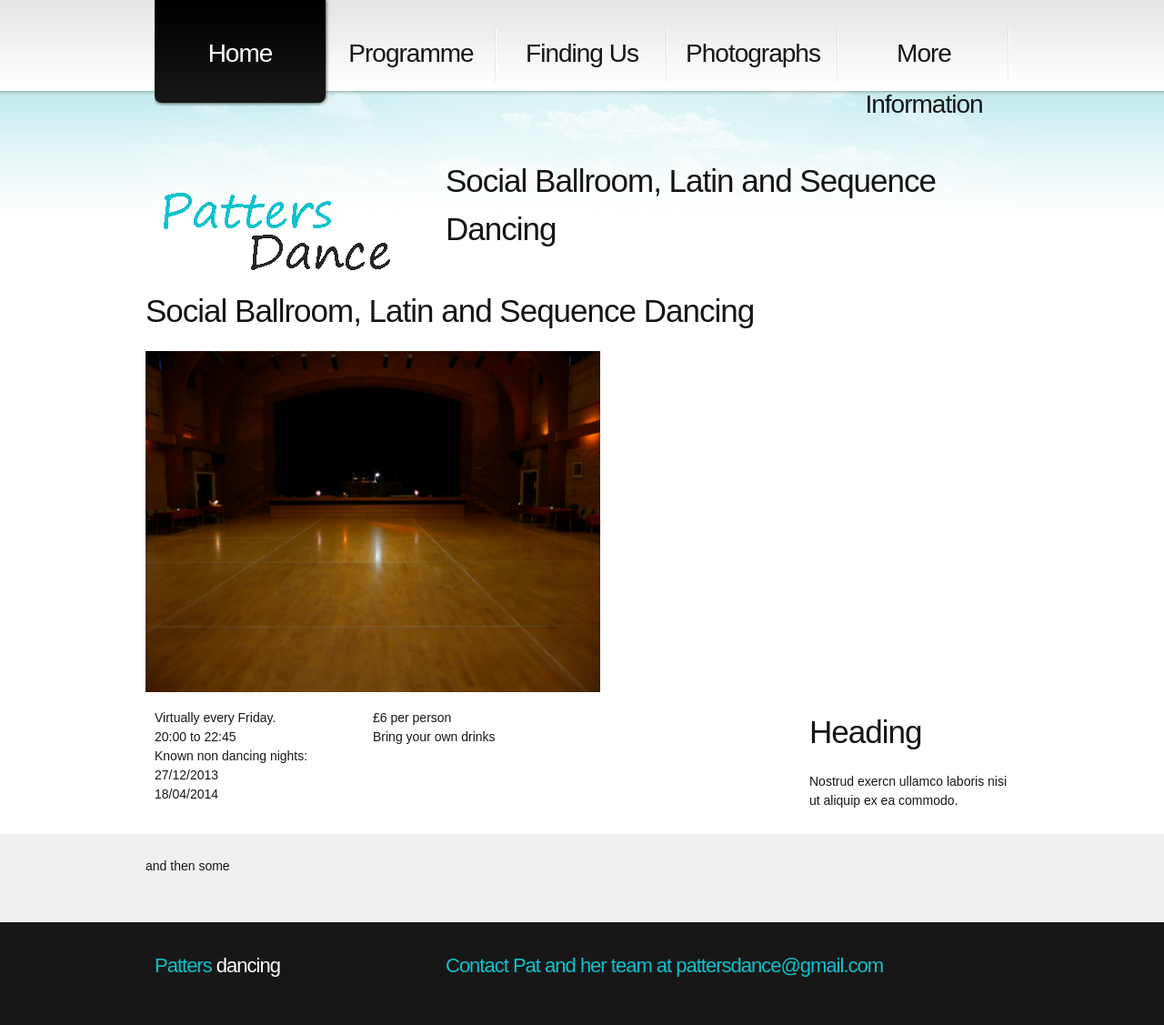
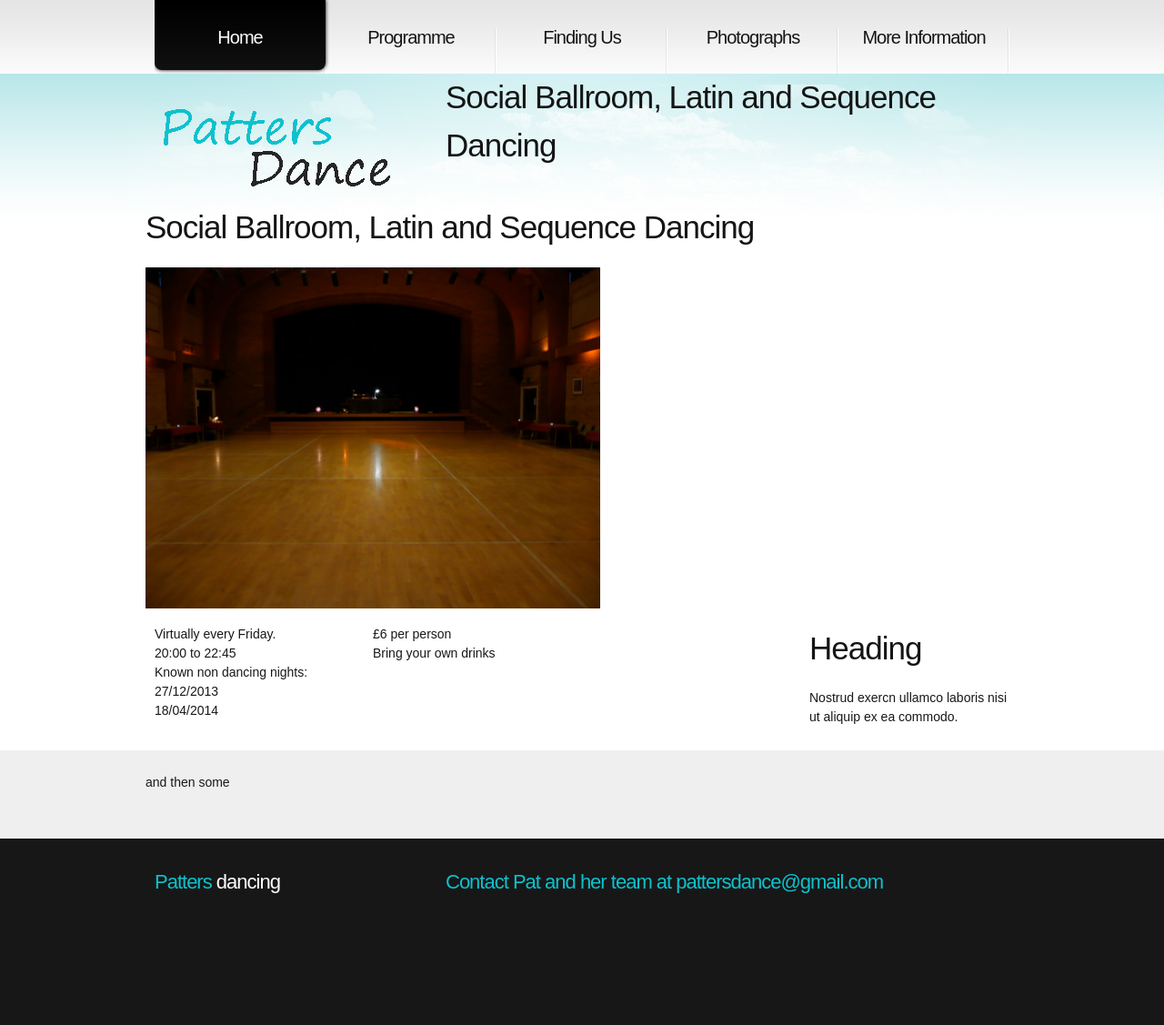
Before and after one commit to ramsayd/patters, a Jekyll site: the page built from 00_index.md, in a window 1280 px wide. Shown: the whole page at 91% size. Built offline with Jekyll 4.4.1, drawn with Linux system fonts in a browser that asks for light colours; after the commit the page ends 1035 px from its top, so only the background shows below that.

Commit message:
Update style.css

```diff
--- a/css/style.css
+++ b/css/style.css
@@ -126,8 +126,8 @@ header
 {
   display:block;
   width:188px;
-  font-size:28px;
-  line-height:2em;
+  font-size:20px;
+  line-height:1em;
   font-weight:400;
   color:#151515;
   background:url(../images/menu-active-tail.png) left -120px repeat-x;
```
